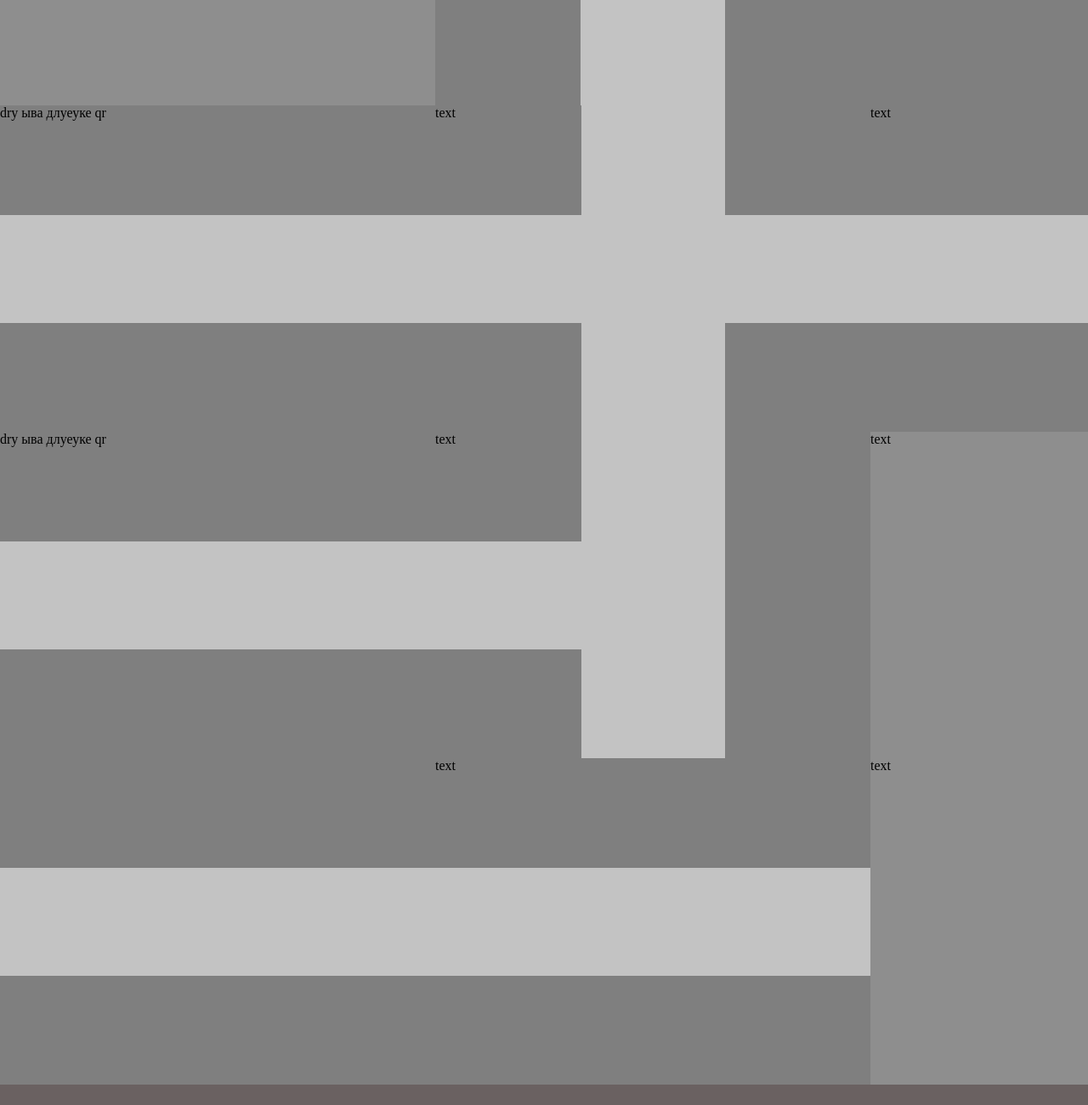
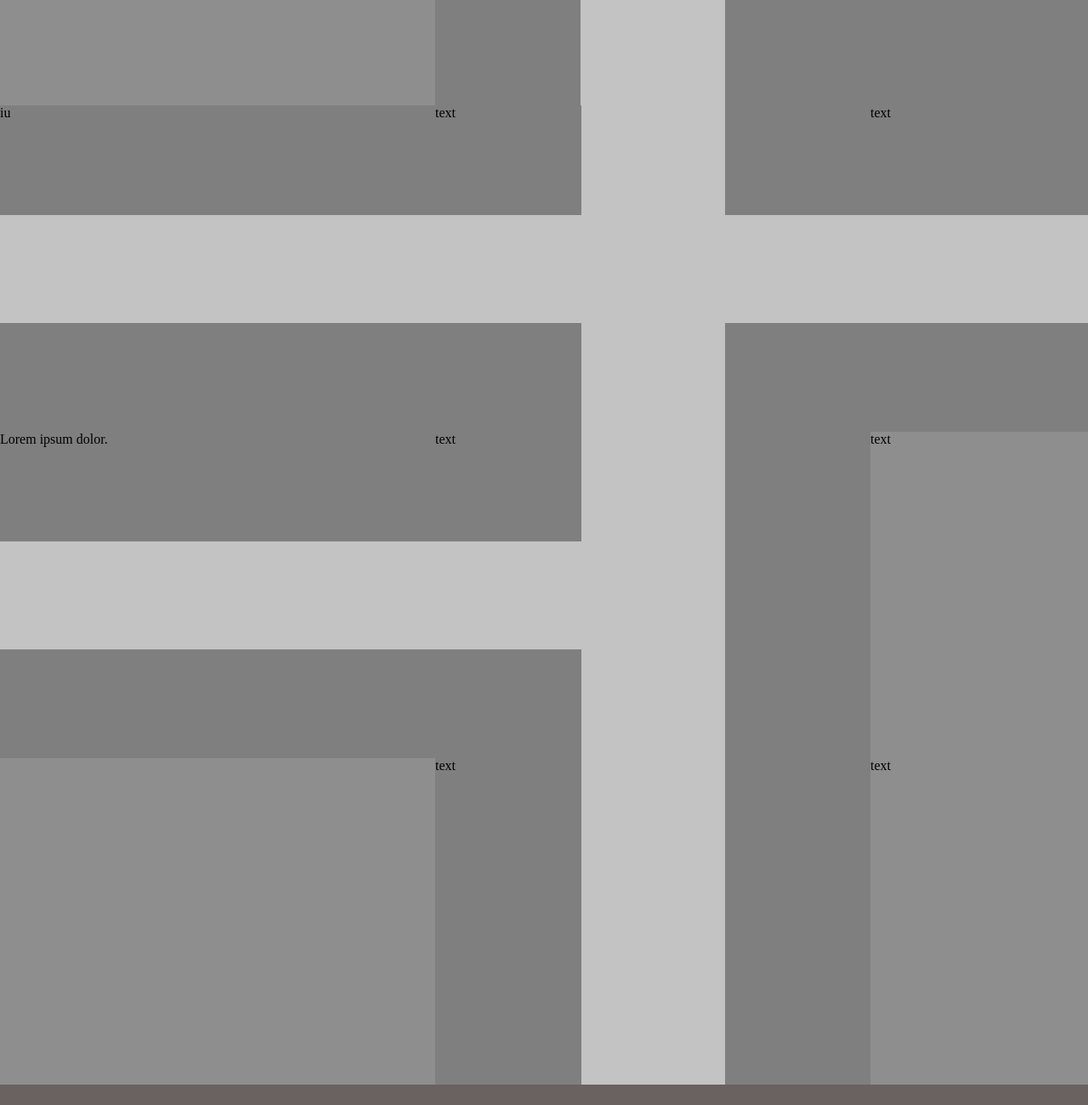
Before and after one commit to Umbrien/history_road, a plain HTML site: page index.html in a window 1280 px wide. Shown: the part 260-1560 px from the top of the page at 85% size. Drawn offline with Linux system fonts and the light colour scheme.

Commit message:
rows instead of columns
Верстка теперь состоит из линий, переименованы классы road-up-*, были убраны column-left и column-right из css

```diff
--- a/index.html
+++ b/index.html
@@ -8,30 +8,27 @@
 </head>
 <body>
 	<div class="main">
-		<div class="column column-left">
-			<div class="road">dry ыва длуеуке qr</div>
-			<div class="road road-horizon">dry ыва длуеуке qr</div>
-			<div class="road road-horizon">dry ыва длуеуке qr</div>
+		<div class="row">
+			<div class="road">dry ыва длуеуке qr</div><!--
+			 --><div class="road road-up-right">jgg</div><!--
+			 --><div class="road road-horizon">лопроп</div>
 		</div><!--
 
-		--><div class="column column-center">
-			<div class="road road_up_right"></div>
-			<div class="road road-x">text</div>
-			<div class="road road_up_left">text</div>
+		--><div class="row">
+			<div class="road road-horizon">iu</div><!--
+			 --><div class="road road-x">text</div><!--
+			 --><div class="road road-horizon">text</div>
 		</div><!--
 
-		 --><div class="column column-right">
-			<div class="road road-horizon"></div>
-			<div class="road road-horizon">text</div>
-			<div class="road">text</div>
+		 --><div class="row">
+			<div class="road road-horizon">Lorem ipsum dolor.</div><!--
+			 --><div class="road road-up-left">text</div><!--
+			 --><div class="road">text</div>
 		</div>
 
-
-		<!-- lines after that -->
-
-		<div class="line">
-			<div class="road road-horizon"></div><!--
-			 --><div class="road road-horizon">text</div><!--
+		<div class="row">
+			<div class="road"></div><!--
+			 --><div class="road road-up">text</div><!--
 			 --><div class="road">text</div>
 		</div>
 
--- a/style.css
+++ b/style.css
@@ -21,23 +21,15 @@ body {
 	padding: 0;
 }
 
-.column-left {
-	background-color: pink;
-}
-
 .column-center {
 	background-color: brown;
 	padding: 0;
 }
 
-.column-right {
-	background-color: #1beba3;
-}
 
+/* rows */
 
-/* lines */
-
-.line {
+.row {
 	width: 1536px; /* width = block's amount * block width*/
 	height: 384px; /* .road width */
 	background-color: #B4D826;
@@ -71,10 +63,10 @@ body {
 	background-image: url(textures/road_up.png);
 }
 
-.road_up_right {
+.road-up-right {
 	background-image: url(textures/road_up_right.png);
 }
 
-.road_up_left {
+.road-up-left {
 	background-image: url(textures/road_up_left.png);
 }
```
